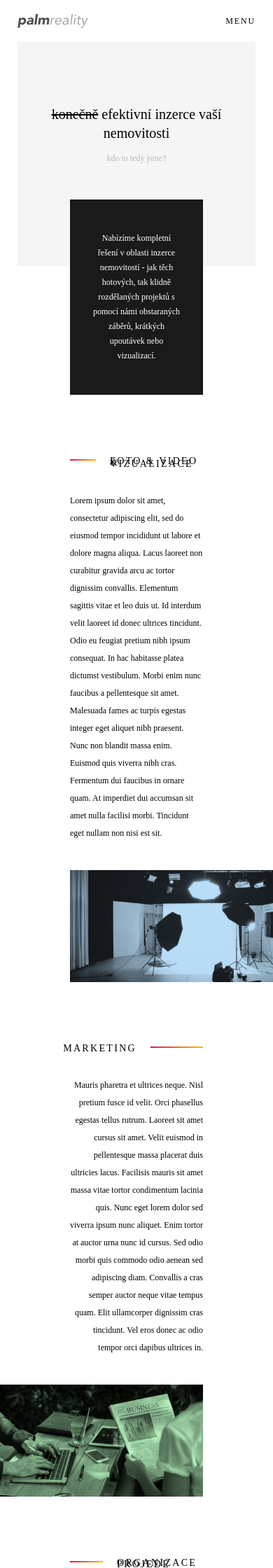
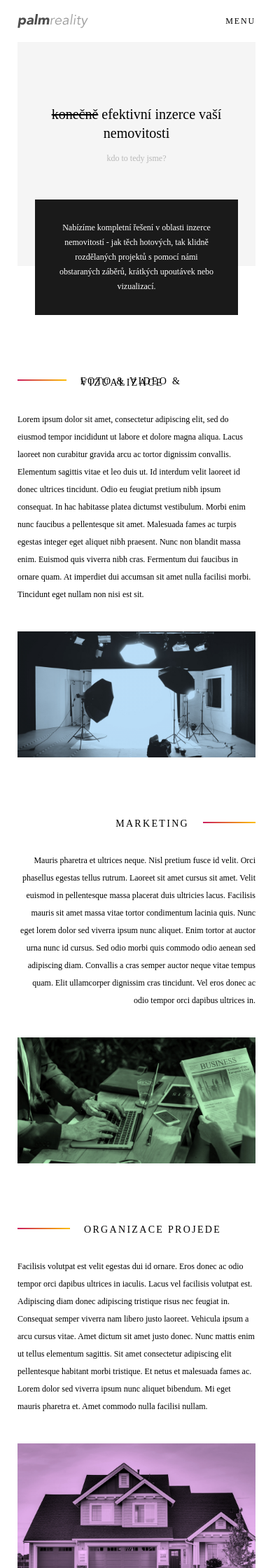
Before and after one commit to StyvekDrtic/palmreality, a Jekyll site: the page built from index.html, in a window 390 px wide. Shown: the top 2240 px of the page at 70% size. Built offline with Jekyll 4.4.1, drawn with Linux system fonts in a browser that asks for light colours; some web fonts are replaced.

Commit message:
vetsi telefon

```diff
--- a/_sass/_footer.scss
+++ b/_sass/_footer.scss
@@ -41,6 +41,11 @@ footer {
     @media screen and (max-width: 850px){
       width: calc(100% - 120px);
       margin-bottom: 60px;
+    }
+
+    @media screen and (max-width: 590px){
+      width: calc(100% - 50px);
+      margin-bottom: 50px;
     }
   }
 
@@ -103,6 +108,10 @@ footer {
       @media screen and (max-width: 850px){
         margin-right: 65px;
       }
+
+      @media screen and (max-width: 590px){
+        margin-bottom: 35px;
+      }
     }
 
     @media screen and (max-width: 1260px){
@@ -111,6 +120,10 @@ footer {
 
     @media screen and (max-width: 850px){
       width: calc(100% - 120px);
+    }
+
+    @media screen and (max-width: 590px){
+      width: calc(100% - 50px);
     }
   }
 
@@ -127,4 +140,10 @@ footer {
     padding-top: 50px;
     margin-bottom: 50px;
   }
+
+  @media screen and (max-width: 590px){
+    width: calc(100% - 50px);
+    padding-top: 30px;
+    margin-bottom: 25px;
+  }
 }
--- a/_sass/_telo.scss
+++ b/_sass/_telo.scss
@@ -78,6 +78,10 @@
         font-size: 12px;
         line-height: 21px;
       }
+
+      @media screen and (max-width: 590px){
+        width: calc(100% - 60px);
+      }
     }
 
     @media screen and (max-width: 1260px){
@@ -88,6 +92,11 @@
       padding: 45px 0;
       top: -95px;
       margin-bottom: -95px;
+    }
+
+    @media screen and (max-width: 590px){
+      width: calc(100% - 100px);
+      padding: 30px 0;
     }
   }
 }
@@ -162,6 +171,10 @@
           margin: 0;
           margin-top: 25px;
         }
+
+        @media screen and (max-width: 590px){
+          max-width: none;
+        }
       }
 
       @media screen and (max-width: 1260px){
@@ -201,6 +214,14 @@
         margin-left: 0;
         margin-right: 0;
         margin-top: 40px;
+      }
+
+      @media screen and (max-width: 590px){
+        width: 100%;
+        margin-left: auto !important;
+        margin-right: auto !important;
+        float: none;
+        height: 180px;
       }
     }
 
@@ -337,4 +358,8 @@
   @media screen and (max-width: 1260px){
     width: calc((100% - 100px) - 100px);
   }
+
+  @media screen and (max-width: 590px){
+    width: calc(100% - 50px);
+  }
 }
--- a/_sass/_zaklad.scss
+++ b/_sass/_zaklad.scss
@@ -45,7 +45,7 @@ body {
   outline: none;
 }
 
-h1, h2, h3, h4, h5, p, span, a, div, header, footer {
+h1, h2, h3, h4, h5, p, span, a, div, header, footer, button {
   font-weight: normal !important;
   font-family: reg;
   outline: 0;
```
Also changed, not shown: 1 other file.
